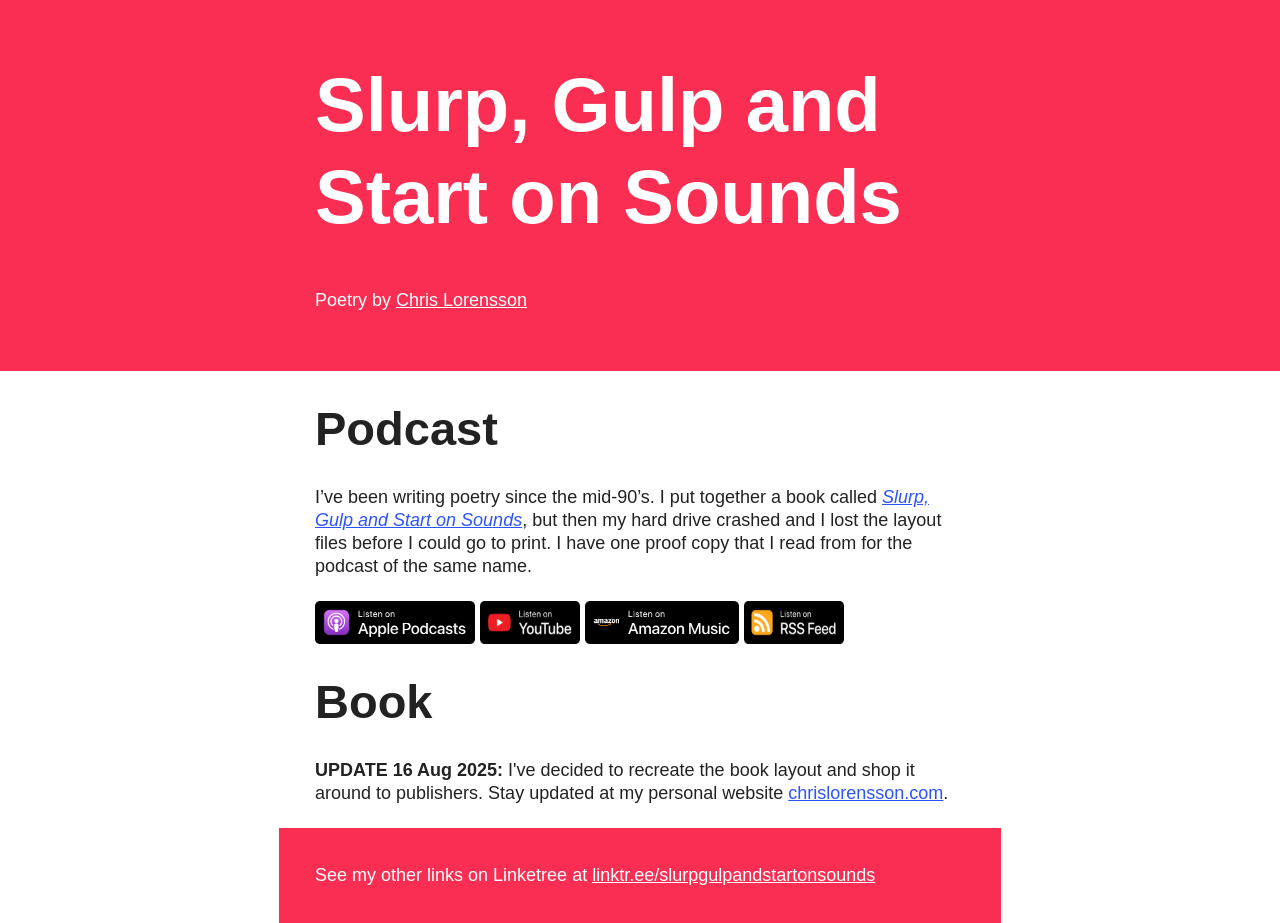
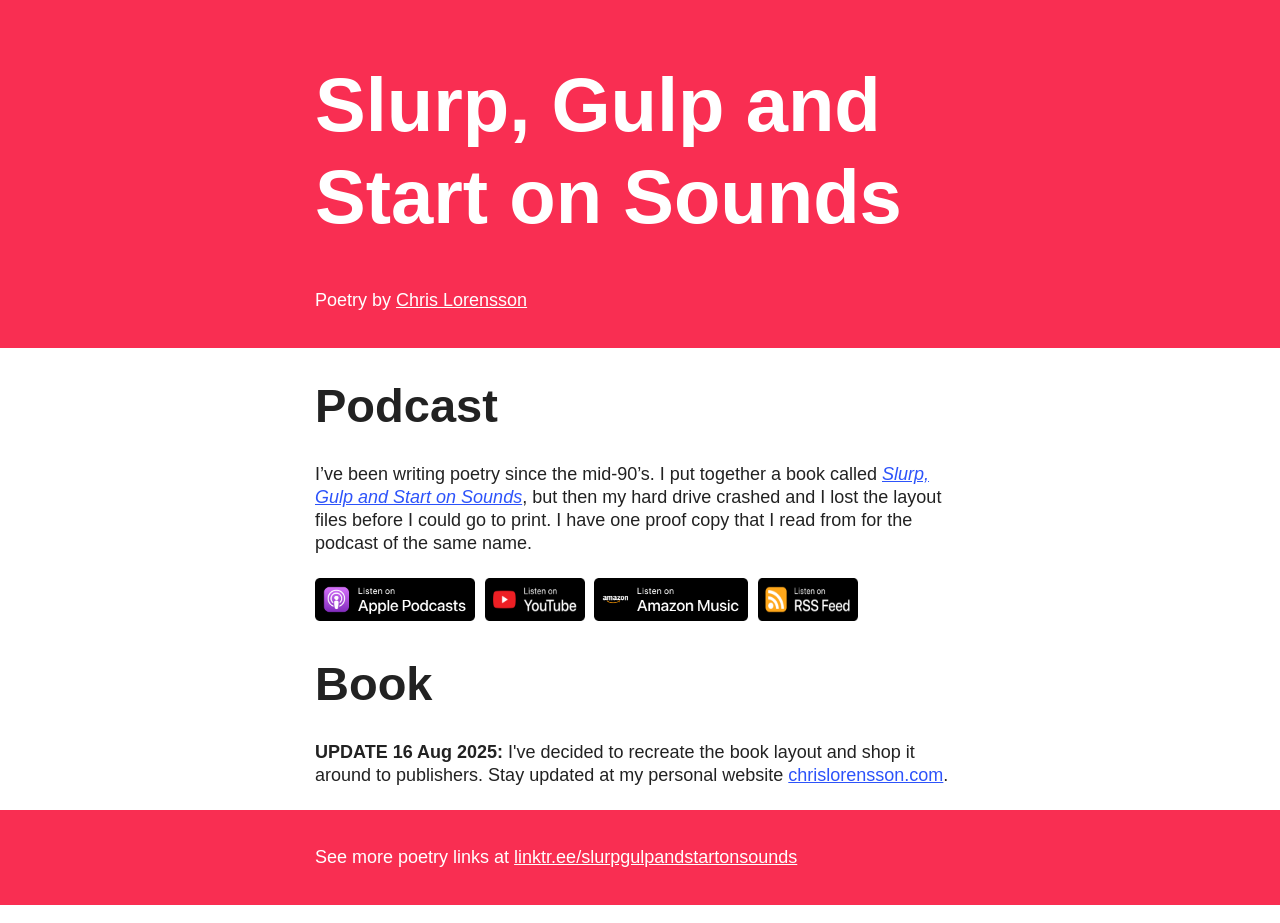
Before and after one commit to TheSwedishChef/slurpgulpandstartonsounds, a website built with webpack: page index.html in a window 1280 px wide. Built offline with nearby package versions, Linux system fonts and the light colour scheme.

Commit message:
first push hotfixes

```diff
--- a/css/style.css
+++ b/css/style.css
@@ -92,21 +92,34 @@ a, a:visited {
   color: #2D53FA;
 }
 
-article > header, footer {
+article > header, article > footer {
   background-color: #F92E52;
   color: #fff;
   padding-top: 2rem;
   padding-bottom: 2rem;
 }
 
+header p, footer p {
+  margin-top: 0;
+  margin-bottom: 0;
+}
+
 article > header a, footer a {
   color: #ffffff;
 }
-
+footer {
+  /* text-align: center; */
+}
 /* gridlover paste */
 html, .root {
   font-size: 18px;
   line-height: 23px;
+}
+p.podcast-badges img {
+  display: inline-block;
+  margin: 0 0.25rem 0.25rem 0;
+  border-collapse: collapse;
+  white-space: 0;
 }
 body, .article {
   font-family: sans-serif;
@@ -114,7 +127,7 @@ body, .article {
   line-height: 1.27777778em;
   margin: auto;
 }
-section, footer, article > header > * {
+section, footer > *, article > header > * {
   max-width: 650px;
   margin-left: auto;
   margin-right: auto;
--- a/index.html
+++ b/index.html
@@ -31,19 +31,20 @@
     <section>
       <header>
         <h2>Podcast</h2>
-        <p>I’ve been writing poetry since the mid-90’s. I put together a book called <a href="https://linktr.ee/slurpgulpandstartonsounds" target="_blank"><em>Slurp, Gulp and Start on Sounds</em></a>, but then my hard drive crashed and I lost the layout files before I could go to print. I have one proof copy that I read from for the podcast of the same name.</p>
-        <p>
-          <a href="https://podcasts.apple.com/us/podcast/slurp-gulp-and-start-on-sounds/id1819388140" target="_blank"><img src="img/apple-podcast-badge.png" width="160" height="43" /></a> <a href="https://www.youtube.com/playlist?list=PLq6RKVSOh8Uk8TNiwfkl3zvBVOHvC40Ns" target="_blank"><img src="img/youtube-podcast-badge.png" width="100" height="43" /></a> <a href="https://music.amazon.com/podcasts/ae8e5d5a-0045-4d09-8753-7108b86c8d6c" target="_blank"><img src="img/amazon-podcast-badge.png" width="154" height="43" /></a> <a href="https://chrislorensson.com/sgss/feed.rss" target="_blank"><img src="img/rss-podcast-badge.png" width="100" height="43" /></a>
-        </p>
       </header>
+      <p>I’ve been writing poetry since the mid-90’s. I put together a book called <a href="https://linktr.ee/slurpgulpandstartonsounds" target="_blank"><em>Slurp, Gulp and Start on Sounds</em></a>, but then my hard drive crashed and I lost the layout files before I could go to print. I have one proof copy that I read from for the podcast of the same name.</p>
+      <p class="podcast-badges">
+        <a href="https://podcasts.apple.com/us/podcast/slurp-gulp-and-start-on-sounds/id1819388140" target="_blank"><img src="img/apple-podcast-badge.png" width="160" height="43" /></a> <a href="https://www.youtube.com/playlist?list=PLq6RKVSOh8Uk8TNiwfkl3zvBVOHvC40Ns" target="_blank"><img src="img/youtube-podcast-badge.png" width="100" height="43" /></a> <a href="https://music.amazon.com/podcasts/ae8e5d5a-0045-4d09-8753-7108b86c8d6c" target="_blank"><img src="img/amazon-podcast-badge.png" width="154" height="43" /></a> <a href="https://chrislorensson.com/sgss/feed.rss" target="_blank"><img src="img/rss-podcast-badge.png" width="100" height="43" /></a>
+      </p>
     </section>
     <section>
       <header>
         <h2>Book</h2>
-        <p><strong>UPDATE 16 Aug 2025:</strong> I've decided to recreate the book layout and shop it around to publishers. Stay updated at my personal website <a href="https://chrislorensson.com">chrislorensson.com</a>.</p>
       </header>
+      <p><strong>UPDATE 16 Aug 2025:</strong> I've decided to recreate the book layout and shop it around to publishers. Stay updated at my personal website <a href="https://chrislorensson.com">chrislorensson.com</a>.</p>
     </section>
-    <footer>See my other links on Linketree at <a href="https://linktr.ee/slurpgulpandstartonsounds" target="_blank">linktr.ee/slurpgulpandstartonsounds</a>
+    <footer>
+      <p>See more poetry links at <a href="https://linktr.ee/slurpgulpandstartonsounds" target="_blank">linktr.ee/slurpgulpandstartonsounds</a></p>
     </footer>
   </article>
   <script src="js/app.js"></script>
```
